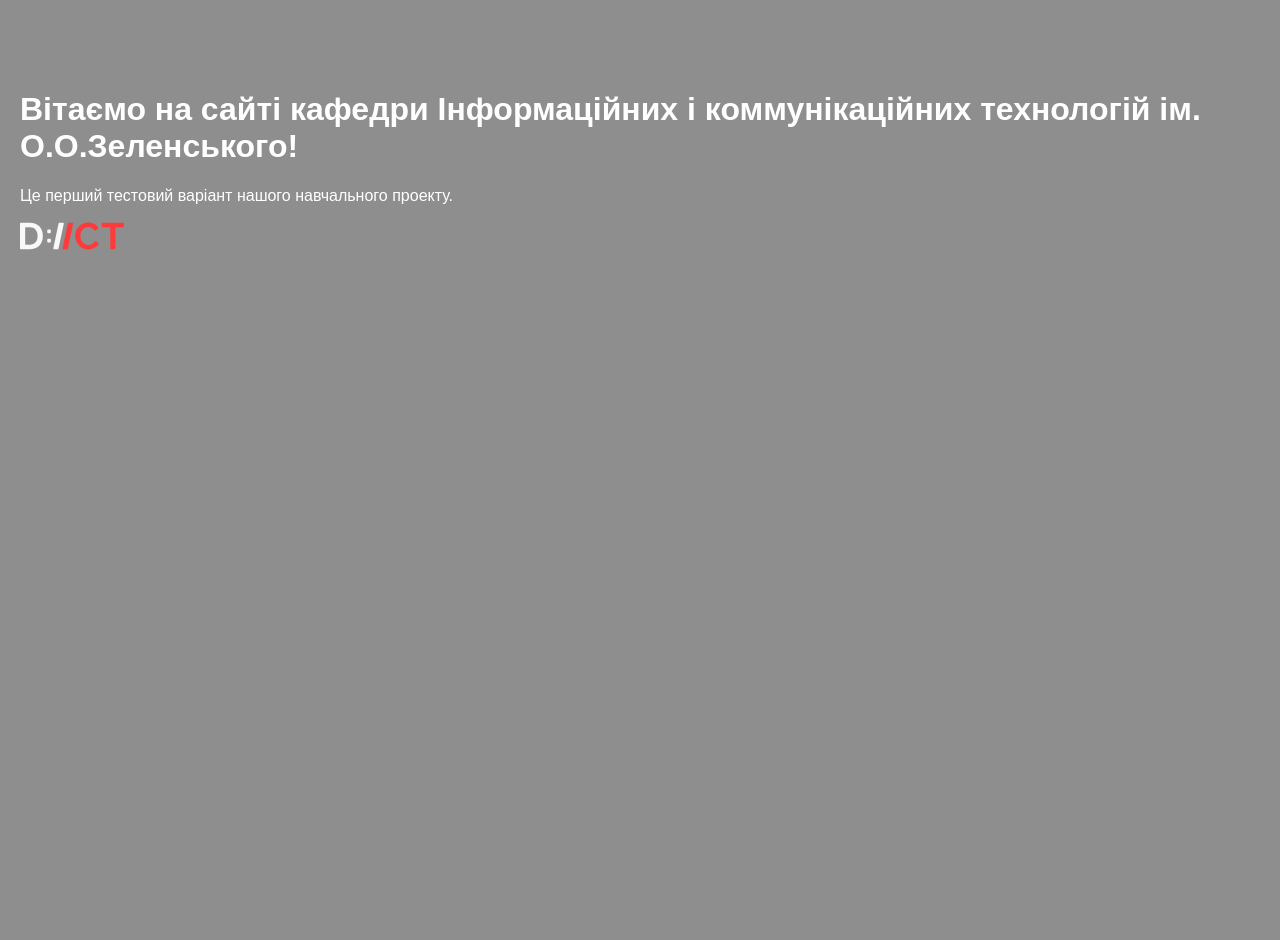
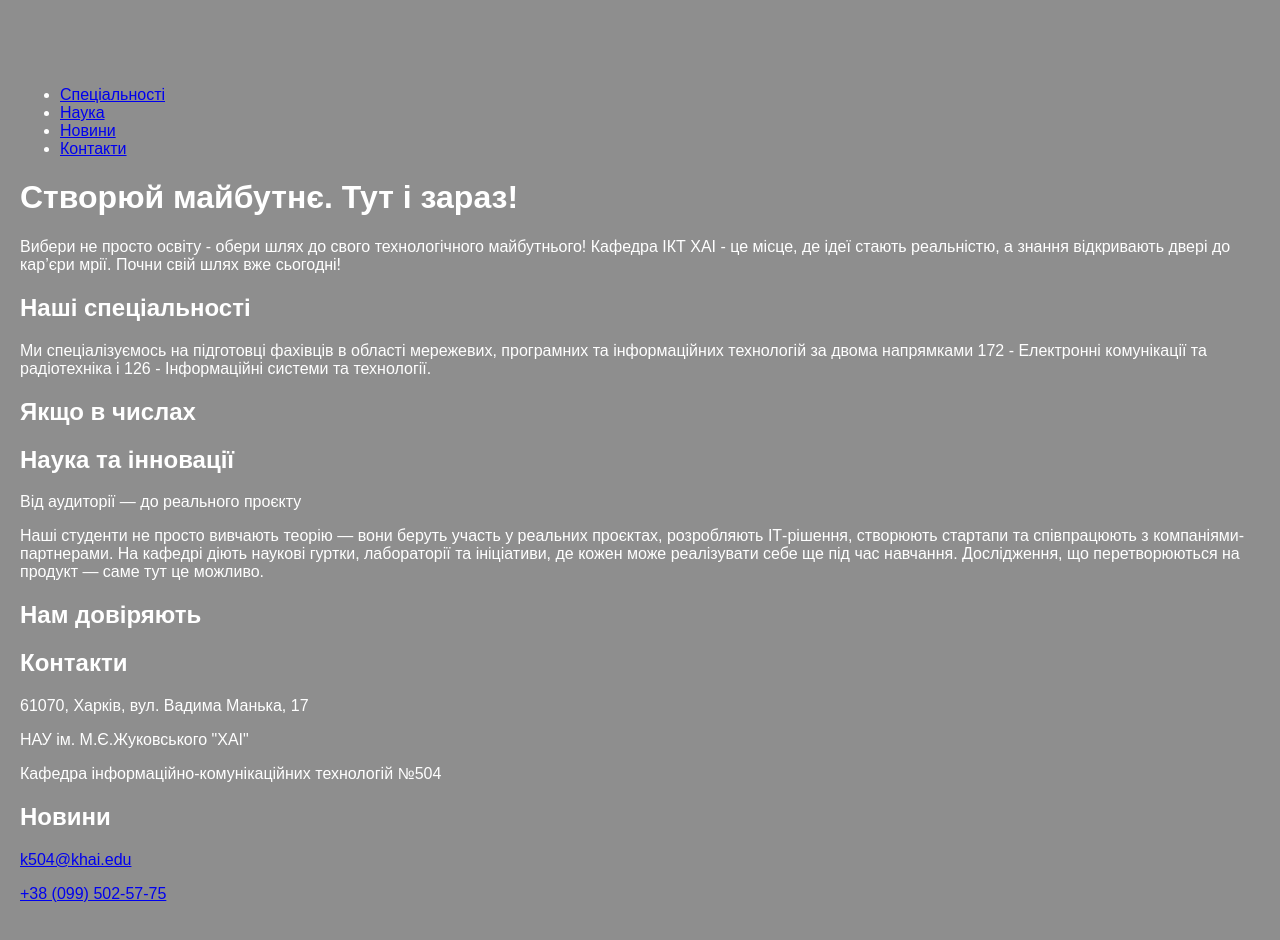
Before and after one commit to Vanyok1/DICT_Frontend_education_Ivan_Kulachenko_528-st, a plain HTML site: page index.html in a window 1280 px wide. Before the commit the page ends 800 px from the top, so only its background shows below. Drawn offline with Linux system fonts and the light colour scheme.

Commit message:
Practical work #2: created a basic page structure

```diff
--- a/index.html
+++ b/index.html
@@ -10,11 +10,53 @@
     <link rel="stylesheet" href="css/style.css">
 </head>
 <body>
-<h1>Вітаємо на сайті кафедри Інформаційних і
-    коммунікаційних технологій ім. О.О.Зеленського!</h1>
-<p>Це перший тестовий варіант нашого навчального
-    проекту.</p>
-<img src="images/logo.svg" alt="Логотип кафедри">
-<script src="js/main.js"></script>
+<nav>
+    <ul>
+        <li><a href="#specialties">Спеціальності</a></li>
+        <li><a href="#science">Наука</a></li>
+        <li><a href="#news">Новини</a></li>
+        <li><a href="#contact">Контакти</a></li>
+    </ul>
+</nav>
+
+<h1>Створюй майбутнє. Тут і зараз!</h1>
+<p>
+    Вибери не просто освіту - обери шлях до свого технологічного майбутнього!
+    Кафедра ІКТ ХАІ - це місце, де ідеї
+    стають реальністю, а знання відкривають двері до кар’єри мрії. Почни свій
+    шлях вже сьогодні!
+</p>
+<h2 id="specialties">Наші спеціальності</h2>
+<p>
+    Ми спеціалізуємось на підготовці фахівців в області мережевих, програмних
+    та інформаційних технологій за двома
+    напрямками 172 - Електронні комунікації та радіотехніка і 126 -
+    Інформаційні системи та технології.
+</p>
+<h2>Якщо в числах</h2>
+<h2 id="science">Наука та інновації</h2>
+<p>Від аудиторії — до реального проєкту</p>
+<p>
+    Наші студенти не просто вивчають теорію — вони беруть участь у реальних
+    проєктах, розробляють ІТ-рішення,
+    створюють стартапи та співпрацюють з компаніями-партнерами. На кафедрі
+    діють наукові гуртки, лабораторії та
+    ініціативи, де кожен може реалізувати себе ще під час навчання.
+    Дослідження, що перетворюються на продукт —
+    саме тут це можливо.
+</p>
+<h2>Нам довіряють</h2>
+<h2 id="contact">Контакти</h2>
+<p>61070, Харків, вул. Вадима Манька, 17</p>
+<p>НАУ ім. М.Є.Жуковського "ХАІ"</p>
+<p>Кафедра інформаційно-комунікаційних технологій №504</p>
+<h2 id="news">Новини</h2>
+<p>
+    <a href="mailto:k504@khai.edu">k504@khai.edu</a>
+</p>
+
+<p>
+    <a href="tel:+380995025775">+38 (099) 502-57-75</a>
+</p>
 </body>
 </html>
```
